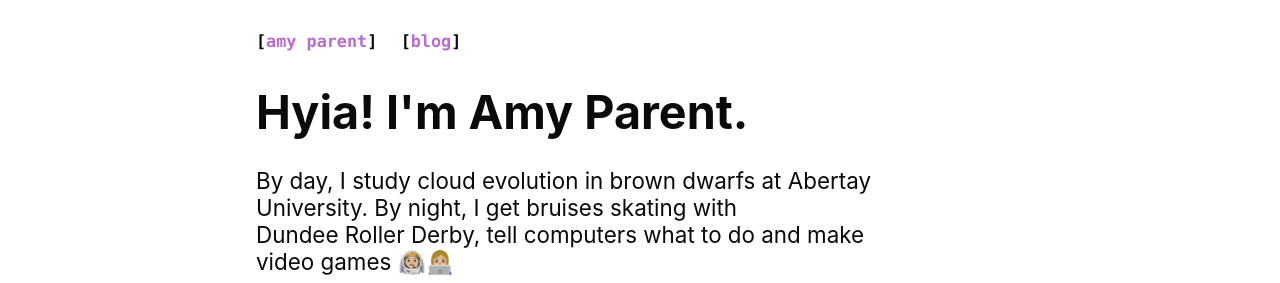
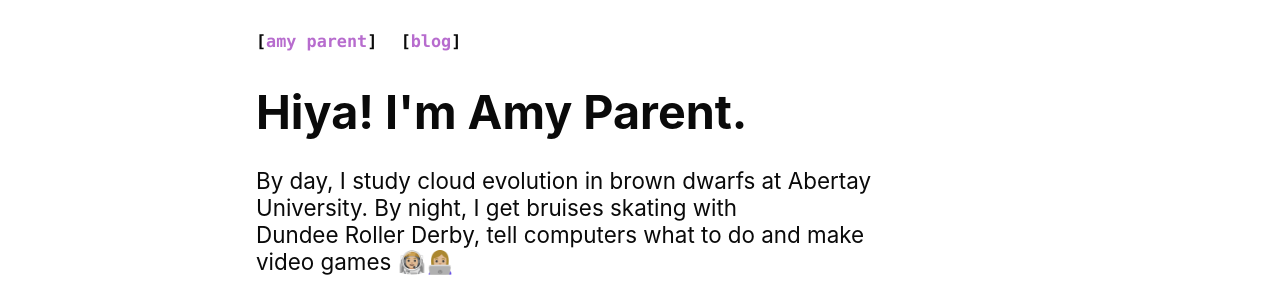
Before and after one commit to amyinorbit/amyinorbit.github.io, a Jekyll site: the page built from index.md, in a window 1280 px wide. Shown: the top 283 px of the page. Built offline with Jekyll 4.4.1, drawn with Linux system fonts in a browser that asks for light colours.

Commit message:
Fix typo in greeting

```diff
--- a/_config.yml
+++ b/_config.yml
@@ -5,7 +5,7 @@ permalink: /blog/:title/
 author: Amy Parent
 
 avatar: /static/media/amy.jpg
-greeting: Hyia! I'm Amy Parent.
+greeting: Hiya! I'm Amy Parent.
 description: >
   By day, I study cloud evolution in brown dwarfs at Abertay University. By night, I get bruises skating with Dundee Roller Derby, tell computers what to do and make video games 👩🏼‍🚀👩🏼‍💻
 baseurl: "" # the subpath of your site, e.g. /blog
```
